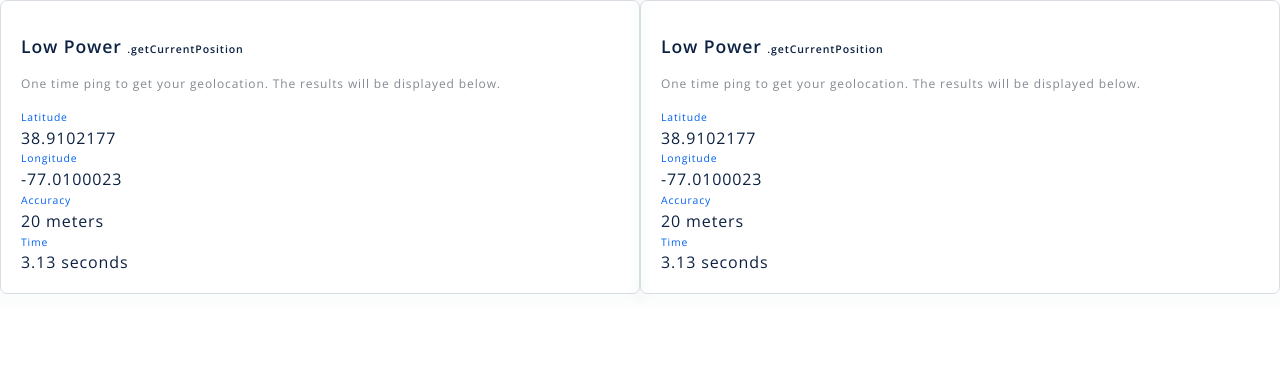
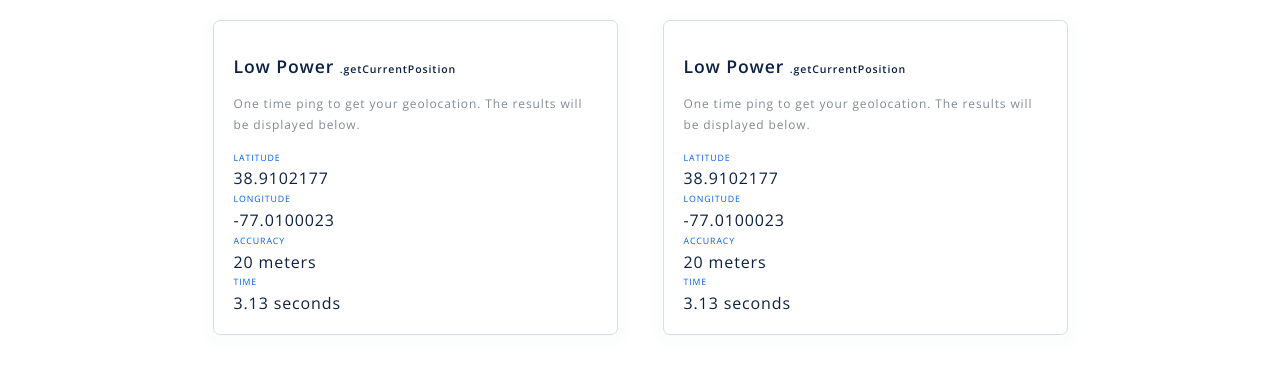
Before and after one commit to danmostudco/locationtesting, a React (Create React App) app: page / in a window 1280 px wide. Shown: the top 374 px of the page. Built offline with nearby package versions, Linux system fonts and the light colour scheme.

Commit message:
get flexbox in parent and child working via wrapping at two viewport sizes.

```diff
--- a/src/App.css
+++ b/src/App.css
@@ -35,33 +35,49 @@ h3 {
 
 .label {
   color: #0060F2;
-  font-size: 0.65em;
-  font-weight: 300;
+  font-size: 0.55em;
+  font-weight: 400;
   margin-bottom: 0px;
+  text-transform: uppercase;
 }
 
-/* grid based on https://philipwalton.github.io/solved-by-flexbox/demos/grids/ */
 /* grid stuff here */
 
 .Grid {
-  display: -webkit-flex;
+  padding: 0;
+  margin: 0;
+  list-style: none;
+
   display: flex;
-  -webkit-flex-direction: row;
-  flex-direction: row;
-  align-items: center;
+
+  flex-flow: row wrap;
   justify-content: center;
+
+  max-width: 900px;
+  margin: auto;
+  margin-top: 20px;
+
 }
 
 .Grid-cell {
-  flex: 1;
+  box-sizing: border-box;
   border: 1px solid #D8DDE3;
   border-radius: 7px;
+  max-width: 70%;
+  min-width: 300px;
 
-  box-sizing: border-box;
   padding: 20px;
+  margin: auto;
+  margin-bottom: 30px;
 
-  -webkit-box-shadow: 0px 4px 7px 8px rgba(216,221,227,0.1);
-  -moz-box-shadow: 0px 4px 7px 8px rgba(216,221,227,0.1);
   box-shadow: 0px 4px 7px 8px rgba(216,221,227,0.1);
 
 }
+
+
+@media only screen and (min-width: 870px) {
+  .Grid-cell {
+    margin-bottom: 0px;
+    max-width: 45%;
+  }
+}
```
